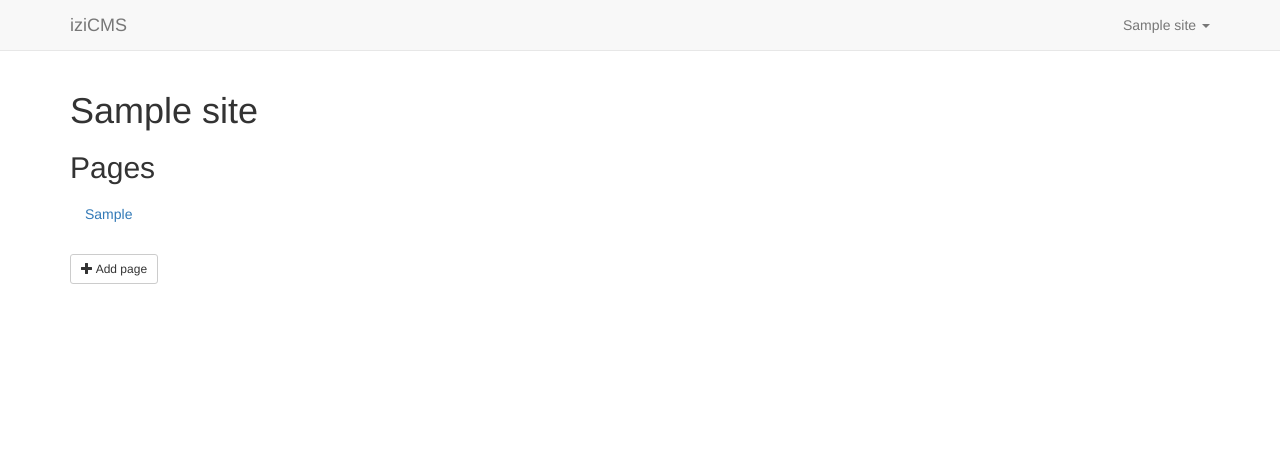
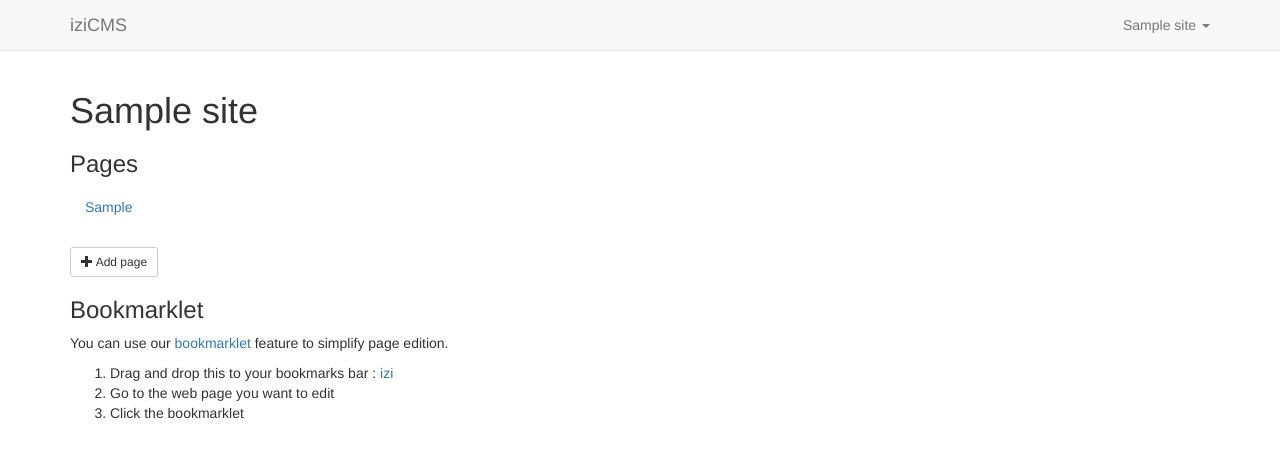
Before and after one commit to HE-Arc/iziCMS, a Django app: page /websites/1/pages/ in a window 1280 px wide. Shown: the top 458 px of the page. Run offline with Django 3.2, Linux system fonts and the light colour scheme; tables that the repository leaves empty hold one stand-in row (values such as "Sample post"); some libraries are stand-ins or nearby versions.

Commit message:
Explicatif bookmarklet sur la vue pages_index

```diff
--- a/iziCMSapp/templates/pages/index.html
+++ b/iziCMSapp/templates/pages/index.html
@@ -2,7 +2,7 @@
 
 {% block content %}
     <h1>{% block title %}{{ site.hostname }}{% endblock %}</h1>
-    <h2>Pages</h2>
+    <h3>Pages</h3>
     <ul class="nav nav-pills nav-stacked">
     {% for page in pages %}
         <li>
@@ -15,4 +15,19 @@
     <a href="{% url 'pages_add' site.id %}"  type="button" class="btn btn-default btn-sm">
       <span class="glyphicon glyphicon-plus"></span> Add page
     </a>
+    <h3>Bookmarklet</h3>
+    <p>
+        You can use our <a href="https://en.wikipedia.org/wiki/Bookmarklet">bookmarklet</a> feature to simplify page edition.
+    </p>
+    <ol>
+        <li>
+            Drag and drop this to your bookmarks bar :
+            <a href="javascript:(function()%7B(function()%20%7Bfunction%20callback()%20%7Bizi()%3B%7Dvar%20s%20%3D%20document.createElement(%22script%22)%3Bs.src%20%3D%20%22http%3A%2F%2F127.0.0.1%3A8000%2Fstatic%2Fizi.js%22%3Bif%20(s.addEventListener)%20%7Bs.addEventListener(%22load%22%2C%20callback%2C%20false)%7D%20else%20if%20(s.readyState)%20%7Bs.onreadystatechange%20%3D%20callback%7Ddocument.head.appendChild(s)%3B%7D)()%7D)()">
+                izi
+            </a>
+        </li>
+        <li>Go to the web page you want to edit</li>
+        <li>Click the bookmarklet</li>
+    </ol>
+
 {% endblock %}
```
